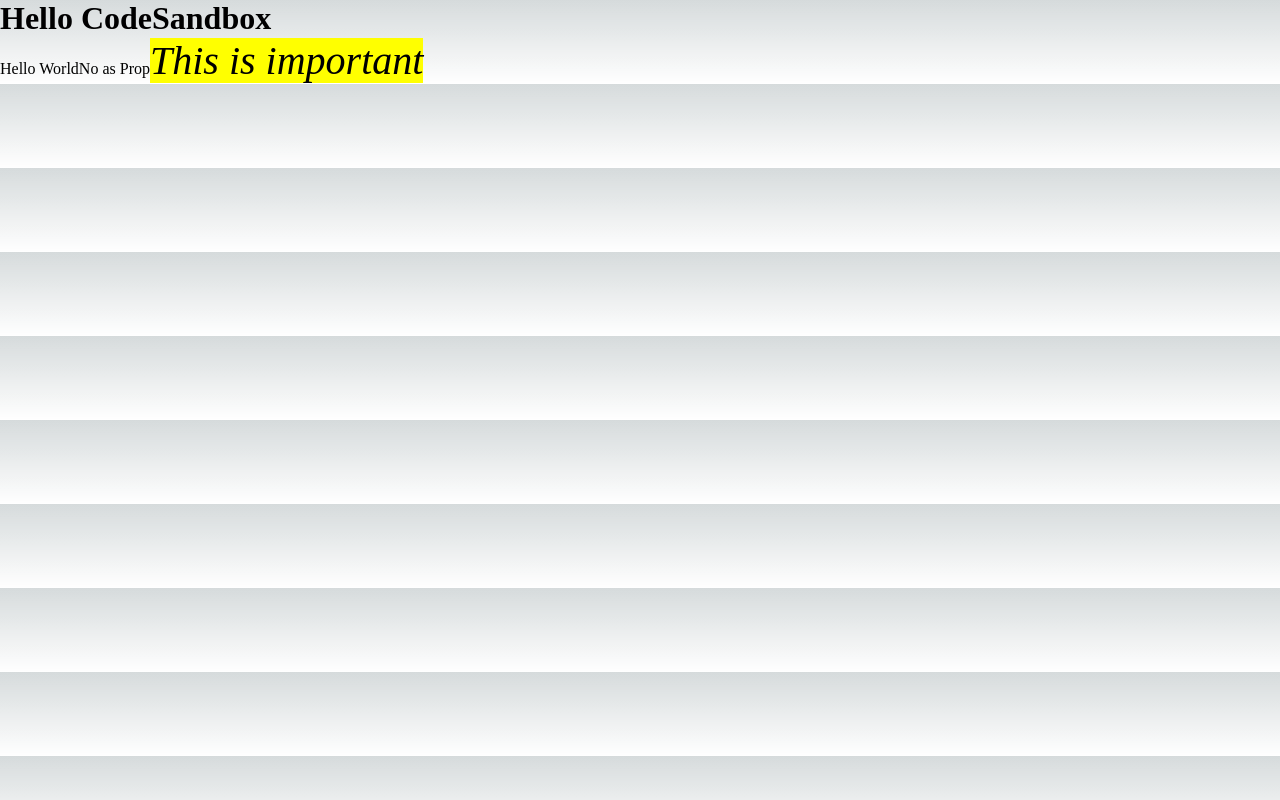
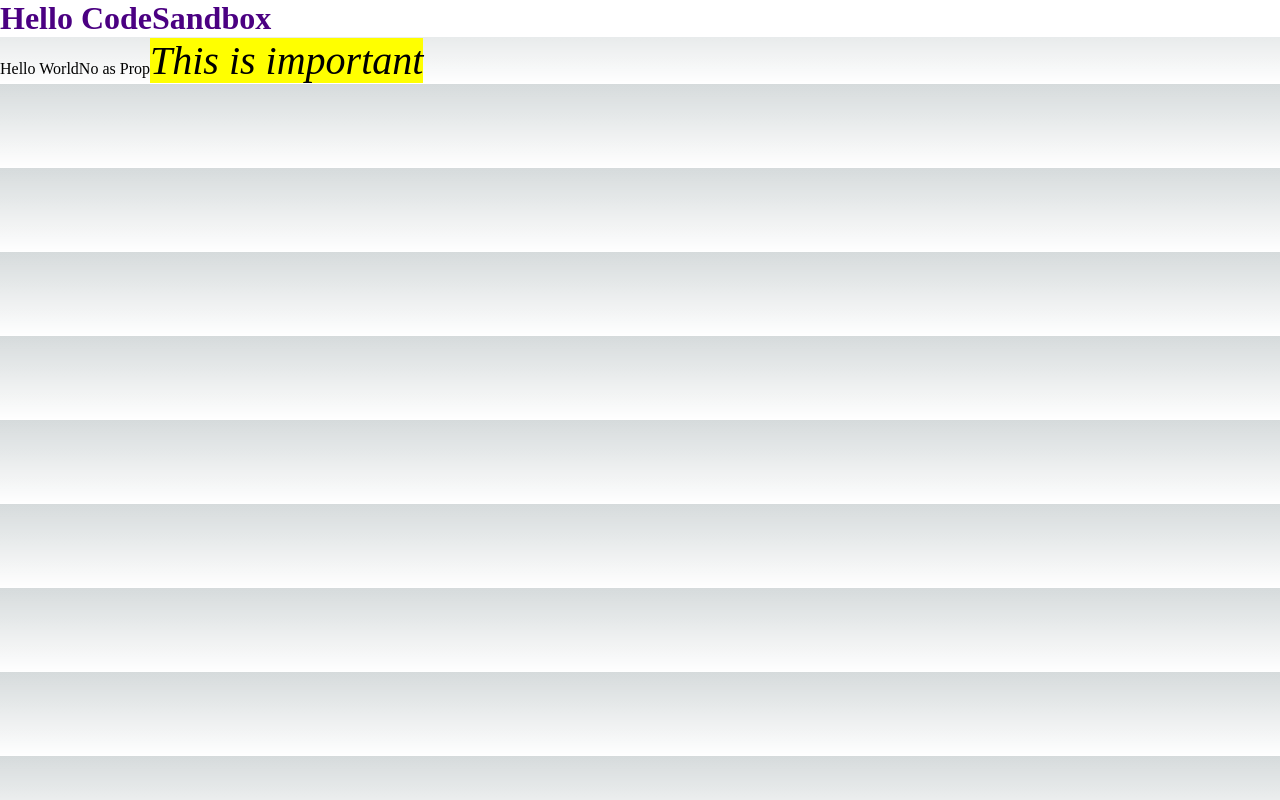
Before and after one commit to AndrewMorrow/polymorphic_react_components, a Next.js app: page / in a window 1280 px wide. Built offline with nearby package versions, Linux system fonts and the light colour scheme.

Commit message:
adds custome color and style support

```diff
--- a/components/Text.tsx
+++ b/components/Text.tsx
@@ -21,8 +21,18 @@ type Props<C extends React.ElementType> = React.PropsWithChildren<
 export const Text = <C extends React.ElementType = "span">({
   as,
   children,
+  color,
+  style,
   ...restProps
 }: Props<C>) => {
   const Component = as || "span";
-  return <Component {...restProps}>{children}</Component>;
+
+  // passes in a style attribute but also allows user inline styles to work
+  const customStyles = color ? { style: { ...style, color } } : {};
+
+  return (
+    <Component {...restProps} {...customStyles}>
+      {children}
+    </Component>
+  );
 };
--- a/src/app/page.tsx
+++ b/src/app/page.tsx
@@ -1,15 +1,16 @@
-import Image from "next/image";
-import { Inter } from "@next/font/google";
-import styles from "./page.module.css";
 import { Text } from "components/Text";
 import { Emphasis } from "components/Emphasis";
-
 
 export default function Home() {
   return (
     <main>
       {/* Invalid Attribute Support */}
-      <Text as="h1" href="https://github.com/" color={"indigo"}>
+      <Text
+        as="h1"
+        href="https://github.com/"
+        color={"indigo"}
+        style={{ backgroundColor: "white" }}
+      >
         Hello CodeSandbox
       </Text>
       {/* Valid Attribute support */}
```
